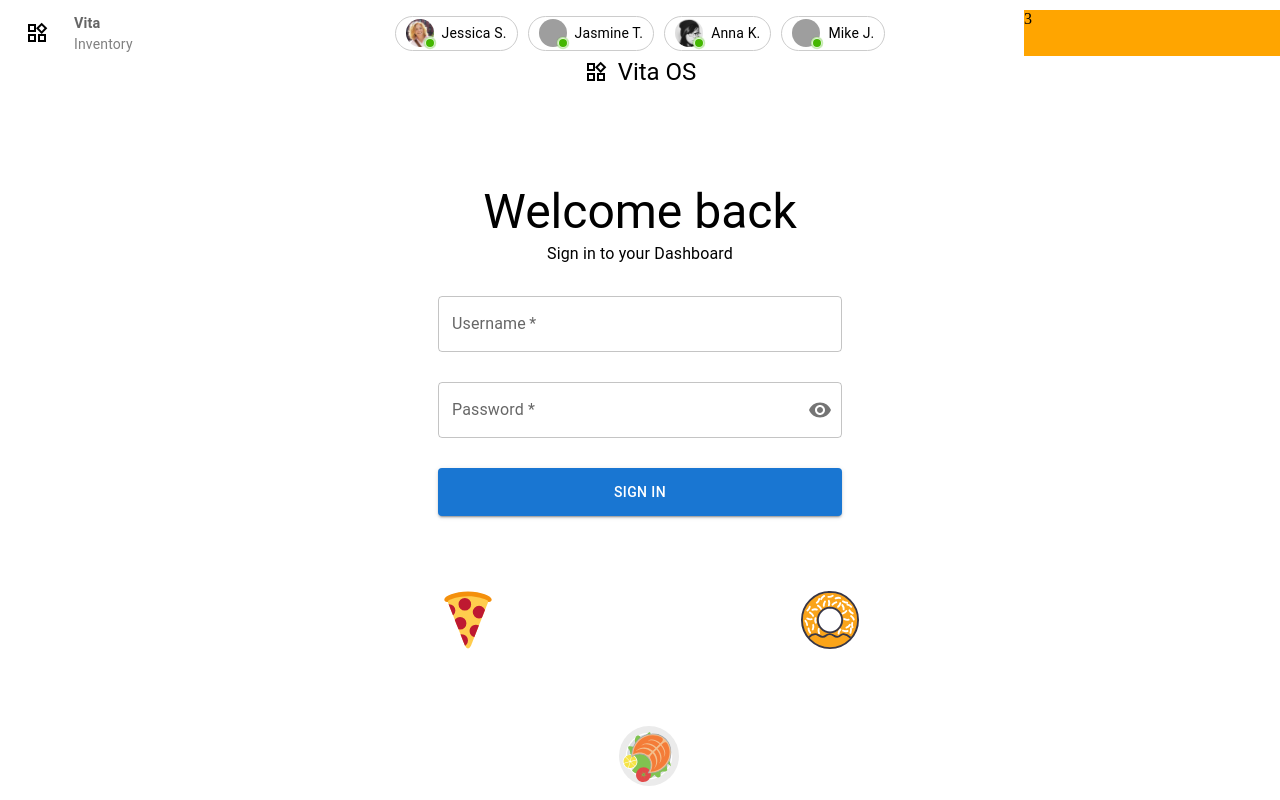
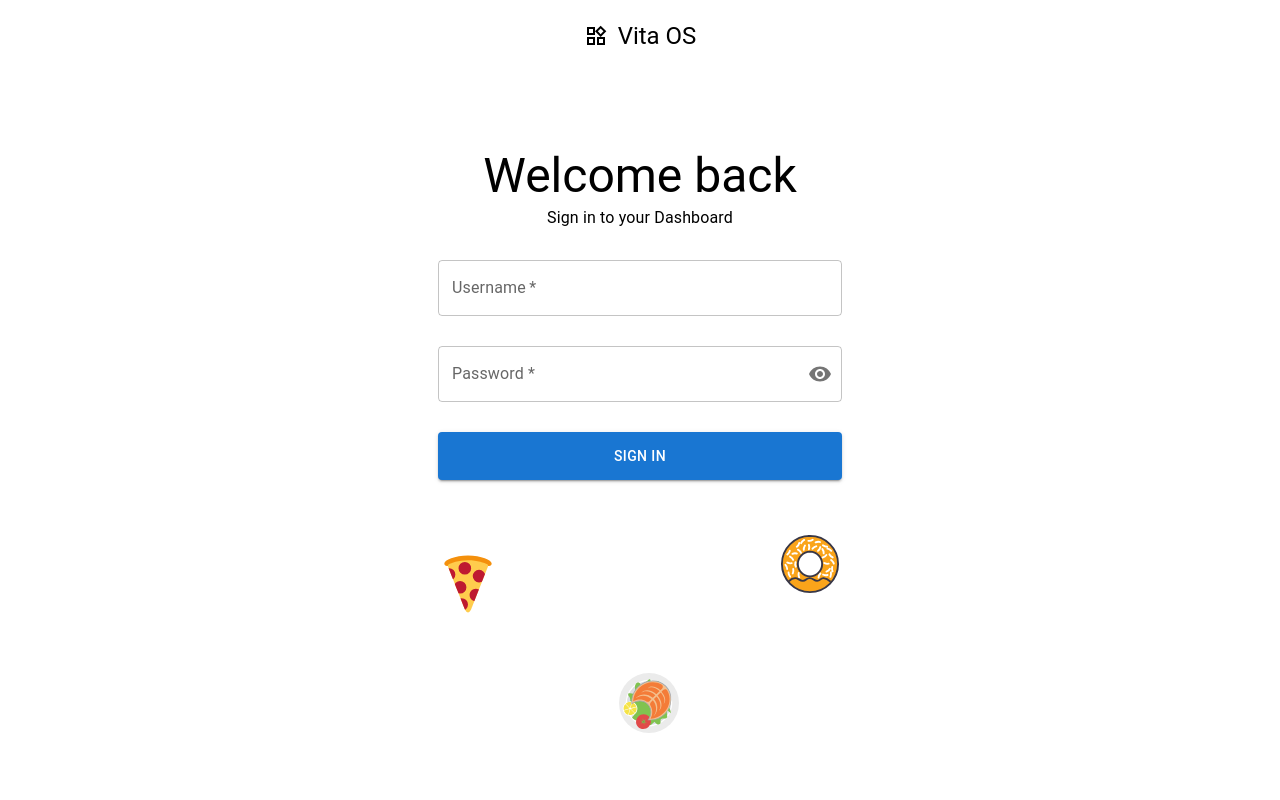
Before and after one commit to 0xlarmideh/pos-sales-app, a Next.js app: page /login in a window 1280 px wide. Built offline with nearby package versions, Linux system fonts and the light colour scheme; grey boxes are pictures that could not be loaded.

Commit message:
FEAT/Implemented custom layout for pages that do not use the global layout

```diff
--- a/components/Login/LoginLayout.tsx
+++ /dev/null
@@ -1,25 +0,0 @@
-import { ReactNode } from "react";
-import LoginSvgs from "./LoginSvgs";
-import Logo from "./Logo";
-import { Container } from "@mui/material";
-
-const LoginLayout = ({ children }: { children: ReactNode }) => {
-  return (
-    <Container
-      sx={{
-        display: "flex",
-        flexDirection: "column",
-        justifyContent: "space-between",
-        width: "500px",
-        height: "88vh",
-        marginBottom: "40px"
-      }}
-    >
-      <Logo />
-      {children}
-      <LoginSvgs />
-    </Container>
-  );
-};
-
-export default LoginLayout;
--- a/src/pages/_app.tsx
+++ b/src/pages/_app.tsx
@@ -1,11 +1,20 @@
+import { ReactElement, ReactNode } from "react";
+import { NextPage } from "next";
+
 import "@/styles/globals.css";
 import type { AppProps } from "next/app";
 import Layout from "../../components/Layout";
 
-export default function App({ Component, pageProps }: AppProps) {
-  return (
-    <Layout>
-      <Component {...pageProps} />
-    </Layout>
-  );
+type NextPageWithLayout = NextPage & {
+  getLayout: (page: ReactElement) => ReactNode;
+};
+
+type AppPropsWithLayout = AppProps & {
+  Component: NextPageWithLayout
 }
+
+export default function App({ Component, pageProps }: AppPropsWithLayout) {
+  const getLayout = Component.getLayout ?? ((page) => <Layout>{page}</Layout>);
+
+  return getLayout(<Component {...pageProps} />);
+}
--- a/src/pages/login.tsx
+++ b/src/pages/login.tsx
@@ -1,15 +1,40 @@
-import { ReactNode } from "react";
-import LoginLayout from "../../components/Login/LoginLayout"
+import { ReactElement, ReactNode } from "react";
+import { NextPage } from "next";
+import LoginLayout from "../../components/Login/layout";
 import LoginForm from "../../components/Login/LoginForm";
+import Logo from "../../components/Login/Logo";
+import LoginSvgs from "../../components/Login/LoginSvgs";
+import { Container } from "@mui/material";
 
-const Login = () => {
+type loginLayout = NextPage & {
+  getLayout: (page: ReactElement) => ReactNode;
+};
+
+const Login: loginLayout = () => {
   return (
     <div>
-      <LoginLayout>
-        <LoginForm />
-      </LoginLayout>
+      <LoginForm />
     </div>
   );
 };
 
+Login.getLayout = function (page: ReactElement) {
+  return (
+    <Container
+      sx={{
+        display: "flex",
+        flexDirection: "column",
+        justifyContent: "space-between",
+        width: "500px",
+        height: "88vh",
+        marginY: "20px",
+      }}
+    >
+      <Logo />
+      {page}
+      <LoginSvgs />
+    </Container>
+  );
+};
+
 export default Login;
--- a/src/styles/Image.module.css
+++ b/src/styles/Image.module.css
@@ -7,11 +7,11 @@
 .image2 {
   position: relative;
   left: 30%;
-  top: 80%;
+  top: 70%;
 }
 
 .image3 {
   position: relative;
-  left: 60%;
-  bottom: 0;
+  left: 55%;
+  bottom: 20px;
 }
```
